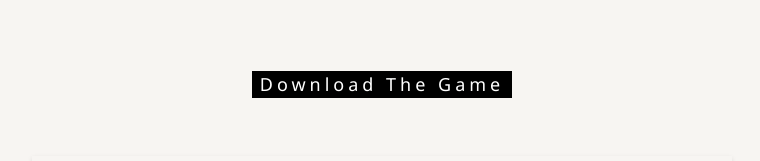
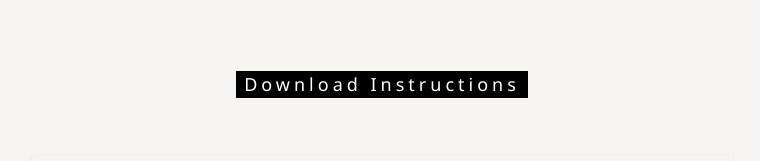
Before and after one commit to varlikyucel/luminarch-website, a plain HTML site: page index.html in a window 1280 px wide. Shown: the part 1156-1317 px from the top of the page, without its empty margins (258-1018 px from the left). Drawn offline with nearby package versions, Linux system fonts and the light colour scheme.

Commit message:
"download instructions" fix*

```diff
--- a/index.html
+++ b/index.html
@@ -140,7 +140,7 @@
       <div class="w3-container" id="menu">
         <div class="w3-content" style="max-width: 700px">
           <h5 class="w3-center w3-padding-48">
-            <span class="w3-tag w3-wide">Download The Game</span>
+            <span class="w3-tag w3-wide">Download Instructions</span>
           </h5>
 
           <div class="w3-row w3-center w3-card w3-padding">
```
